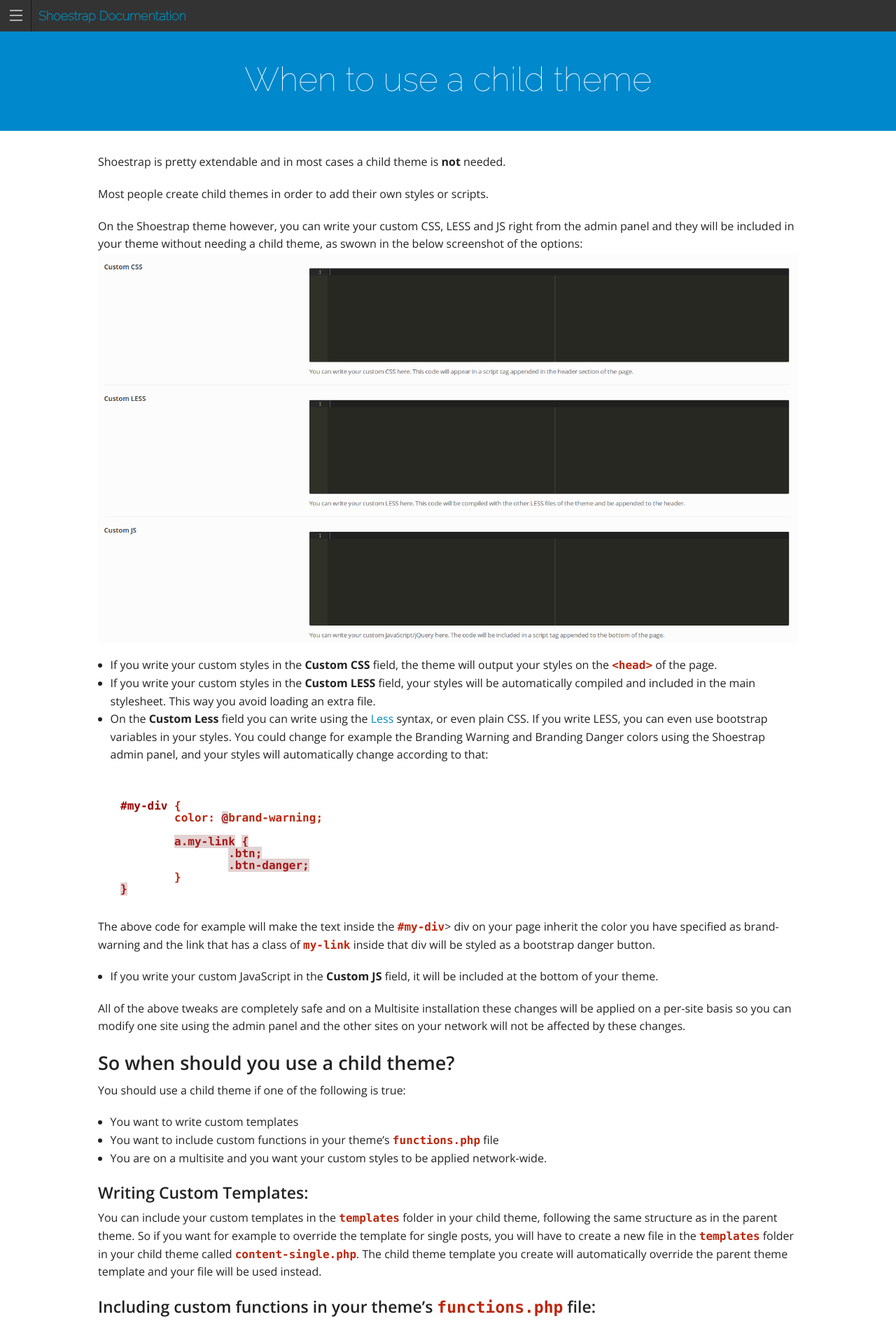
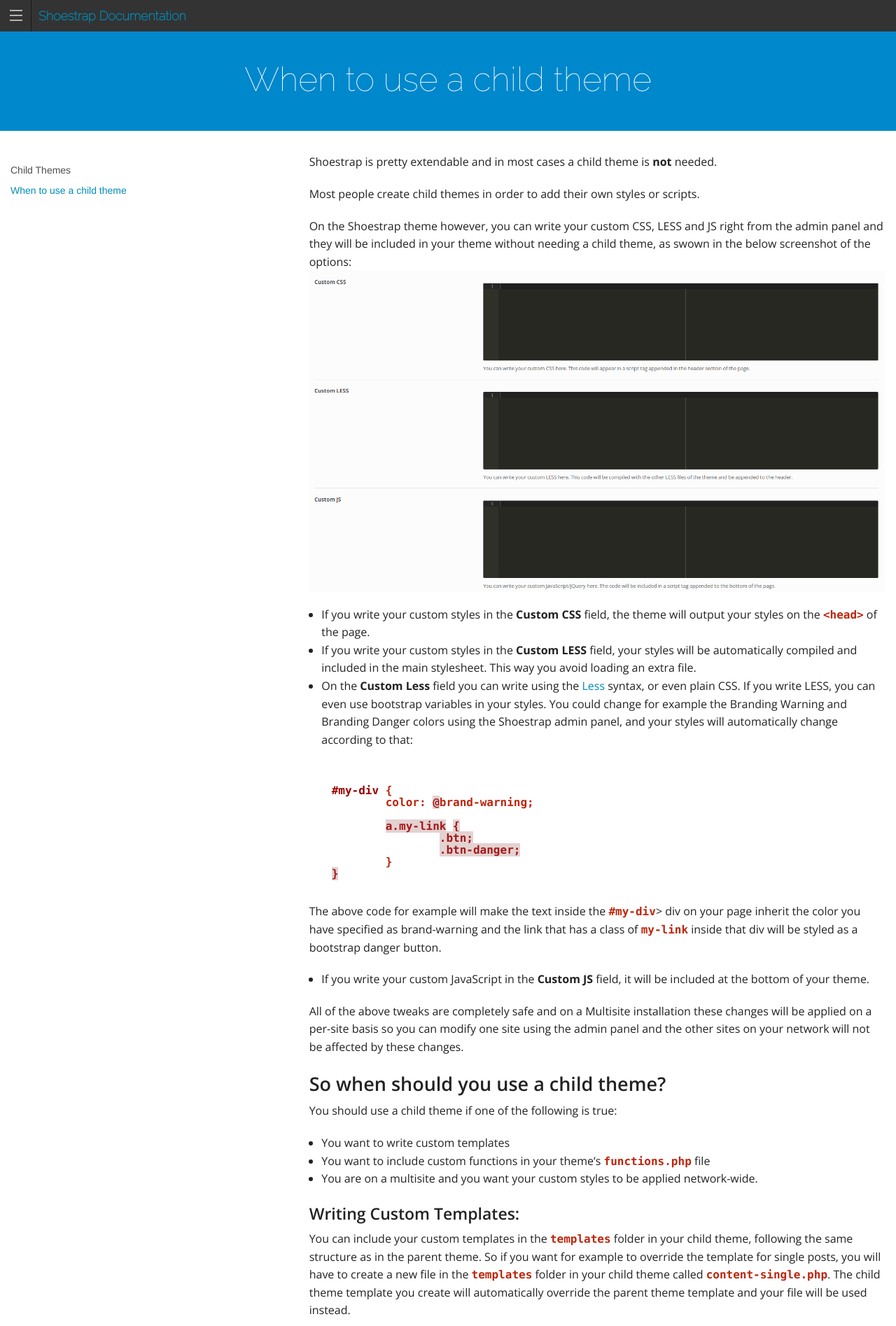
Before and after one commit to codemonkey-jack/shoestrap-documentation, a Jekyll site: the page built from _posts/2013-12-27-when-to-use-child-themes.md, in a window 1280 px wide. Shown: the top 1895 px of the page at 70% size. Built offline with Jekyll 4.4.1, drawn with Linux system fonts in a browser that asks for light colours; nearby versions of some CDN libraries; Markdown is read by kramdown in place of the engine named in the settings.

Commit message:
other improvements

```diff
--- a/_layouts/default.html
+++ b/_layouts/default.html
@@ -35,11 +35,12 @@
 
 				<aside class="left-off-canvas-menu">
 					<ul class="off-canvas-list">
-						<li><label>Knowledge Base</label></li>
 
-						{% for page in site.pages %}
-							<li><a href="{{ site.url }}{{ page.url }}">{{ page.title }}</a></li>
+						{% for post in site.categories.child-themes. %}
+							<li><label>Child Themes</label></li>
+							<li><a href="{{ site.url }}{{ post.url }}">{{ post.title }}</a></li>
 						{% endfor %}
+
 					</ul>
 				</aside>
 
--- a/_layouts/post.html
+++ b/_layouts/post.html
@@ -10,5 +10,30 @@
 </div>
 
 <div class="row post" id="main-content">
-	{{ content }}
+	<div class="medium-3 large-4 columns">
+		<ul class="side-nav">
+			{% for post in site.categories.child-themes. %}
+				<li><label>Child Themes</label></li>
+				<li><a href="{{ site.url }}{{ post.url }}">{{ post.title }}</a></li>
+			{% endfor %}
+
+			{% for post in site.categories.functions. %}
+				<li><label>Functions</label></li>
+				<li><a href="{{ site.url }}{{ post.url }}">{{ post.title }}</a></li>
+			{% endfor %}
+
+			{% for post in site.categories.actions. %}
+				<li><label>Actions</label></li>
+				<li><a href="{{ site.url }}{{ post.url }}">{{ post.title }}</a></li>
+			{% endfor %}
+
+			{% for post in site.categories.filters. %}
+				<li><label>Filters</label></li>
+				<li><a href="{{ site.url }}{{ post.url }}">{{ post.title }}</a></li>
+			{% endfor %}
+		</ul>
+	</div>
+	<div class="medium-9 large-8 columns">
+		{{ content }}
+	</div>
 </div>
--- a/child-themes/when-to-use-child-themes.md
+++ b/_posts/2013-12-27-when-to-use-child-themes.md
@@ -1,6 +1,7 @@
 ---
 layout: post
 title:  "When to use a child theme"
+category: child-themes
 ---
 
 Shoestrap is pretty extendable and in most cases a child theme is **not** needed.
```
Also changed, not shown: _posts/2013-12-12-create-child-theme.md (renamed from child-themes/create-child-theme.md), css/foundation.css.
